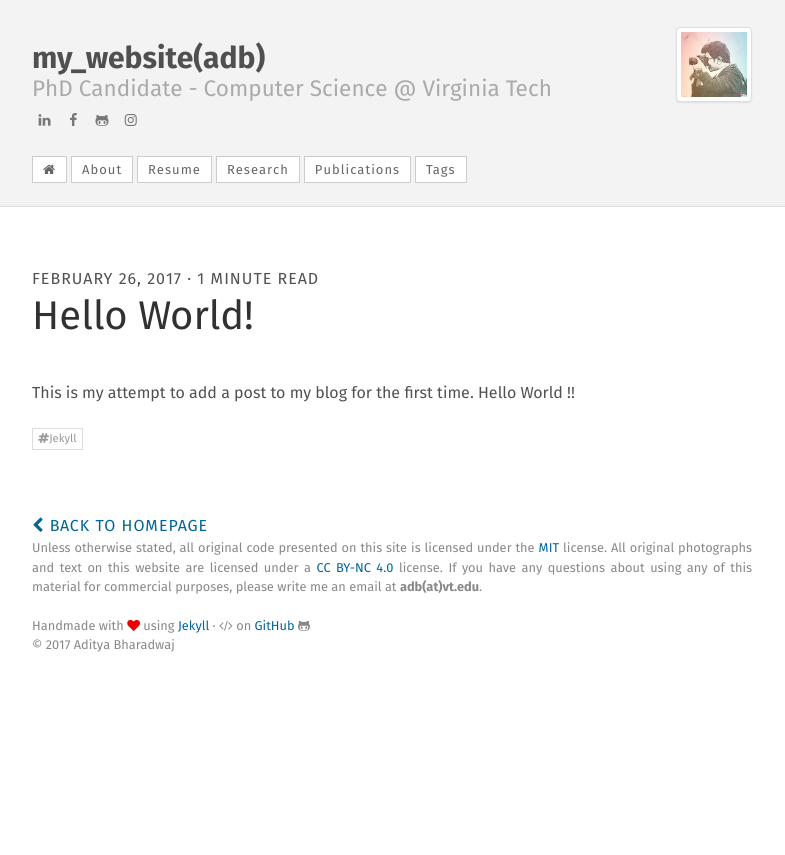
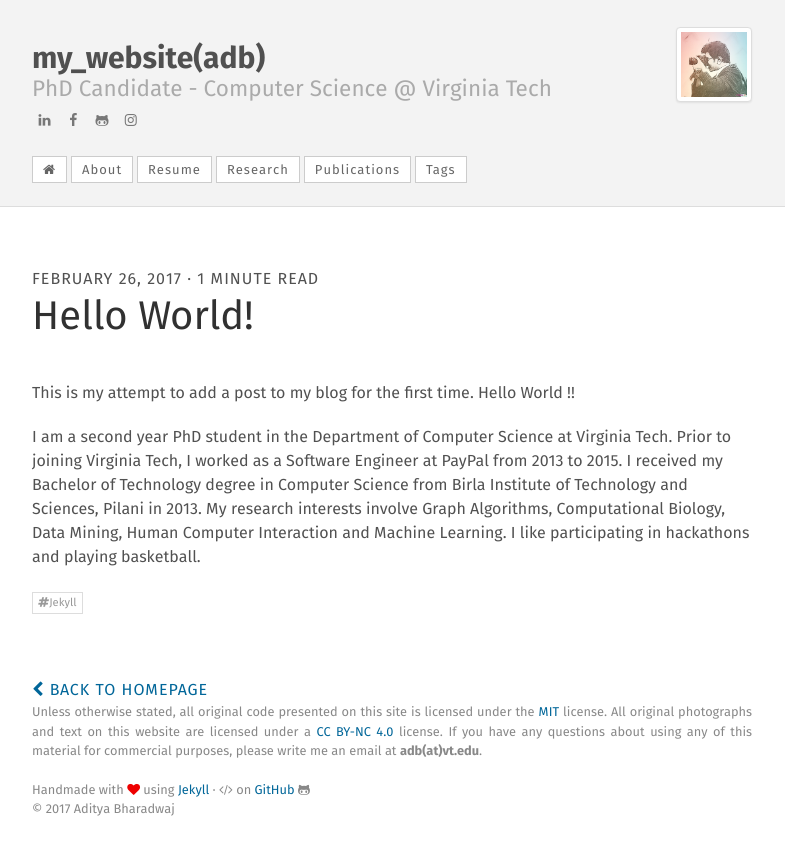
Before and after one commit to adbharadwaj/adbharadwaj.github.io, a Jekyll site: the page built from _posts/2017-02-26-welcome-to-jekyll.markdown, in a window 1280 px wide. Shown: the top 855 px of the page, without its empty margins (248-1033 px from the left). Built offline with Jekyll 4.4.1, drawn with Linux system fonts in a browser that asks for light colours.

Commit message:
Update 2017-02-26-welcome-to-jekyll.markdown

```diff
--- a/_posts/2017-02-26-welcome-to-jekyll.markdown
+++ b/_posts/2017-02-26-welcome-to-jekyll.markdown
@@ -6,3 +6,5 @@ categories: jekyll update
 tags: [Jekyll]
 ---
 This is my attempt to add a post to my blog for the first time. Hello World !!
+
+I am a second year PhD student in the Department of Computer Science at Virginia Tech. Prior to joining Virginia Tech, I worked as a Software Engineer at PayPal from 2013 to 2015. I received my Bachelor of Technology degree in Computer Science from Birla Institute of Technology and Sciences, Pilani in 2013. My research interests involve Graph Algorithms, Computational Biology, Data Mining, Human Computer Interaction and Machine Learning. I like participating in hackathons and playing basketball.
```
